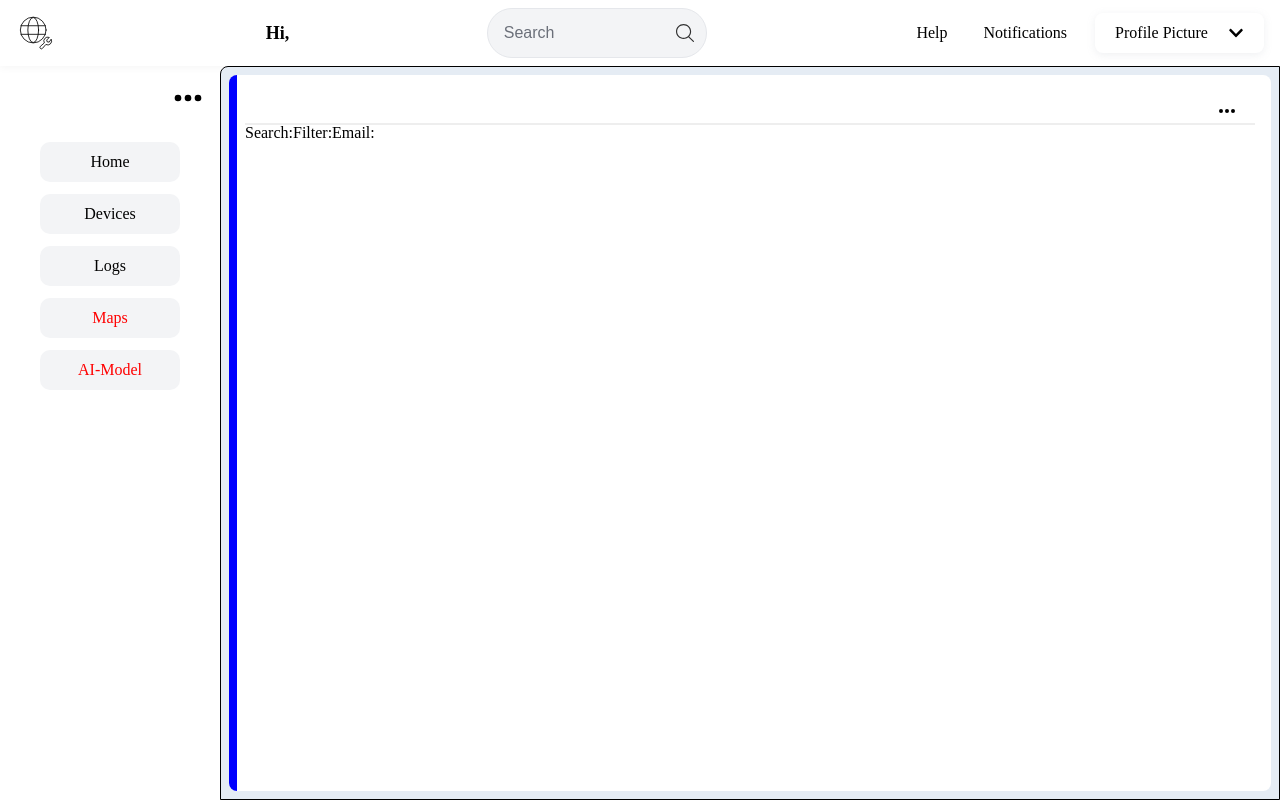
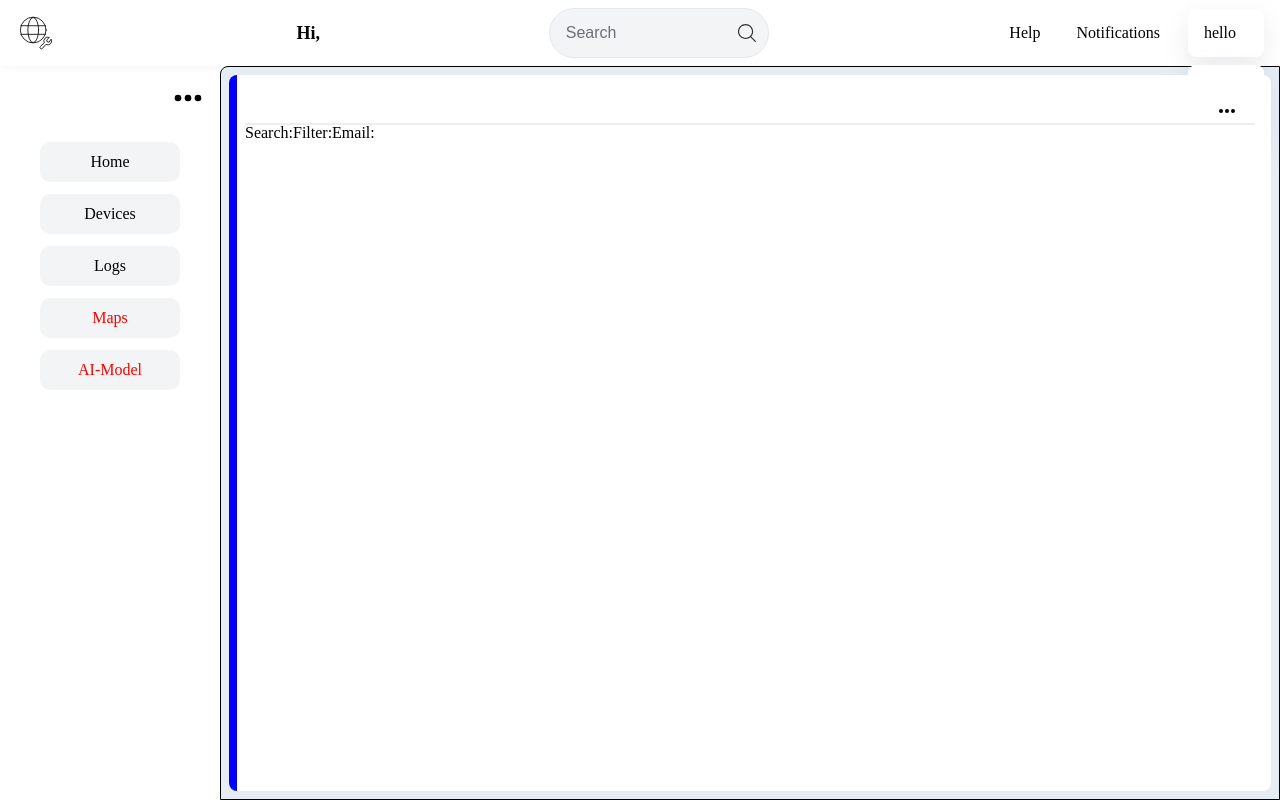
Before and after one commit to hreid1/COMP3000-LoRaWAN, a React (Vite) app in the folder sourcecode/my-app/: page /logs in a window 1280 px wide. Built offline with nearby package versions, Linux system fonts and the light colour scheme.

Commit message:
redoing dropdown menu as it was causing issues

```diff
--- a/sourcecode/my-app/src/components/Dropdown/Dropdown.css
+++ b/sourcecode/my-app/src/components/Dropdown/Dropdown.css
@@ -1,87 +1,63 @@
-.dropdown {
-    position: relative;
-    display: inline-block;
-}
-
 .dropdown-btn {
     display: flex;
     align-items: center;
-    gap: 0.5rem;
-    padding: 0.75rem 1.25rem;
-    background-color: #fff;
+    width: fit-content;
+    padding: 1rem;
+    background-color: white;
     border-radius: 0.5rem;
-    box-shadow: 0 2px 8px rgba(149, 157, 165, 0.15);
+    box-shadow: rgba(149, 157, 165, 0.2) 0px 8px 24px;
     cursor: pointer;
-    border: none;
-    font-size: 1rem;
-    transition: border 0.2s, box-shadow 0.2s;
-}
-
-.button-open {
-    border: 2px solid #93c5fd;
-    box-shadow: 0 0 0 2px #93c5fd33;
 }
 
 .toggle-icon {
     display: flex;
     align-items: center;
     justify-content: center;
-    margin-left: 0.5rem;
-    font-size: 1.1em;
+    margin-left: 1rem;
 }
 
 .dropdown-content {
     position: absolute;
-    top: 110%;
-    left: auto;
-    right: 0;
-    min-width: 180px;
+    min-height: 100%;
     display: flex;
     flex-direction: column;
-    align-items: stretch;
-    padding: 0.5rem 1rem;
-    background: #fff;
+    align-items: center;
+    padding: 1rem;
+    margin-top: 0.5rem;
+    background-color: white;
     border-radius: 0.5rem;
-    box-shadow: 0 8px 24px rgba(149, 157, 165, 0.18);
+    box-shadow: rgba(149, 157, 165, 0.2) 0px 8px 24px;
     max-height: 40vh;
-    overflow-y: auto;
-    opacity: 0;
-    pointer-events: none;
-    z-index: 1000;
-    transition: opacity 0.2s, transform 0.2s;
-    transform: translateY(-10px);
-    max-width: min(280px, calc(100vw - 16px));
-    box-sizing: border-box;
-    margin-right: 0;
-}
-
-.content-open {
-    opacity: 1;
-    pointer-events: auto;
-    transform: translateY(0);
-}
-
-.dropdown-item {
-    padding: 0.75rem 1.25rem;
-    margin: 0.1rem 0.5rem;
-    border-radius: 0.4rem;
-    cursor: pointer;
-    font-size: 1rem;
-    color: #111827;
-    background: none;
-    border: none;
-    text-align: left;
-    transition: background 0.15s, color 0.15s;
-}
-
-.dropdown-item:hover,
-.dropdown-item:focus {
-    background-color: #f0f9ff;
-    color: #2563eb;
-    outline: none;
+    overflow-y: scroll;
+    scrollbar-width: none;
+    -ms-overflow-style: none;
 }
 
 .dropdown-content::-webkit-scrollbar {
     width: 0;
     height: 0;
 }
+
+.dropdown {
+    position: relative;
+}
+
+.button-open {
+    border: rgb(147, 197,253) 2px solid;
+}
+
+.content-open {
+    opacity: 1;
+}
+
+.dropdown-item {
+    padding: 0.5rem;
+    margin: 0.1rem;
+    width: 100%;
+    border-radius: 0.5rem;
+    cursor: pointer;
+}
+
+.dropdown-item:hover {
+    background-color: rgb(240, 249, 255);
+}
--- a/sourcecode/my-app/src/components/Dropdown/Dropdown.jsx
+++ b/sourcecode/my-app/src/components/Dropdown/Dropdown.jsx
@@ -1,48 +1,45 @@
 import React, { useState } from 'react'
 import './Dropdown.css'
 
-import { FaChevronDown, FaChevronUp } from "react-icons/fa"
-
-const DropdownBtn = ({children, open, toggle}) => {
+const DropdownButton = ({children, open, toggle}) => {
     return(
-        <div className={`dropdown-btn ${open ? "button-open" : null} `} onClick={toggle}>
+        <div className={`dropdown-btn ${open ? "button-open": null}`} onClick={toggle}>
             {children}
-            <span className='toggle-icon'>
-                {open ? <FaChevronUp /> : <FaChevronDown />}
-            </span>
+            <span className='toggle-icon'></span>
         </div>
     )
 }
 
-const DropdownContent = ({children, open}) => {
+const DropdownItem = ({children, onClick}) => {
     return(
-        <div className={`dropdown-content ${open ? "content-open" : null}`}>
+        <div className='dropdown-item' onClick={onClick}>
             {children}
         </div>
     )
+
 }
 
-export const DropdownItem = ({children, onClick}) => {
+const DropdownContent = ({children}) => {
     return(
-        <div className="dropdown-item" onClick={onClick}>
+        <div className={`dropdown-content ${open ? "content-open": null}`} >
             {children}
         </div>
     )
+
 }
 
-const Dropdown = ({ buttonText, content }) => {
-    const [open, setOpen] = useState(false);
-
+const Dropdown = ({buttonText, content}) => {
+    const [open, setOpen] = useState(false)
     const toggleDropdown = () => {
         setOpen((open) => !open);
     }
 
-    return (
-      <div className='dropdown'>
-        <DropdownBtn open={open} toggle={toggleDropdown}>{buttonText}</DropdownBtn>
+  return (
+    <div className="dropdown">
+        <DropdownButton open={open} toggle={toggleDropdown}>{buttonText}</DropdownButton>
         <DropdownContent open={open}>{content}</DropdownContent>
-      </div>
-    );
+    </div>
+  )
 }
 
 export default Dropdown
--- a/sourcecode/my-app/src/components/Navbar/Navbar.jsx
+++ b/sourcecode/my-app/src/components/Navbar/Navbar.jsx
@@ -4,7 +4,7 @@ import notificationImg from '../../assets/notification.svg'
 import helpImg from '../../assets/help.svg'
 import searchImg from '../../assets/search.svg'
 import networkImg from '../../assets/network.svg'
-import Dropdown, { DropdownItem } from '../Dropdown/Dropdown'
+import Dropdown from '../Dropdown/Dropdown'
 import { Link } from "react-router"
 
 const Navbar = ({name}) => {
@@ -21,24 +21,7 @@ const Navbar = ({name}) => {
                 <li>Help</li>
                 <li>Notifications</li>
             </ul>
-            <Dropdown
-            buttonText="Profile Picture"
-            content={
-                <>
-                <DropdownItem>
-                    <Link to="/profile">
-                        <span>Profile</span>
-                    </Link>
-                </DropdownItem>
-                <DropdownItem>
-                    <Link to="/settings">
-                        <span>Settings</span>
-                    </Link>
-                </DropdownItem>
-                <DropdownItem>Logout</DropdownItem>
-                </>
-            }
-            />
+            <Dropdown buttonText="hello" content="hello test"/>
         </div>
     </div>
   )
```
